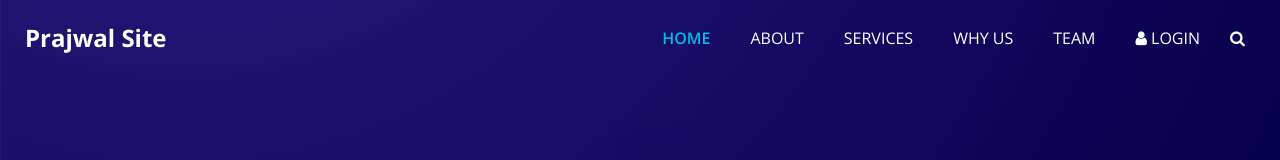
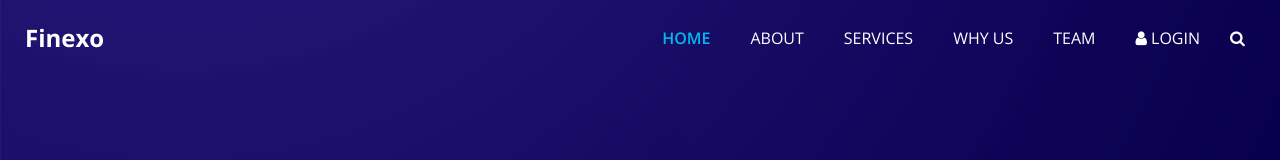
Before and after one commit to Praj0496/Ansible-docker, a plain HTML site: page index.html in a window 1280 px wide. Shown: the top 160 px of the page. Drawn offline with nearby package versions, Linux system fonts and the light colour scheme; some packages are replaced by stand-ins of ours.

Commit message:
index file updated

```diff
--- a/index.html
+++ b/index.html
@@ -50,7 +50,7 @@
         <nav class="navbar navbar-expand-lg custom_nav-container ">
           <a class="navbar-brand" href="index.html">
             <span>
-              Prajwal Site
+              Finexo
             </span>
           </a>
 
```
